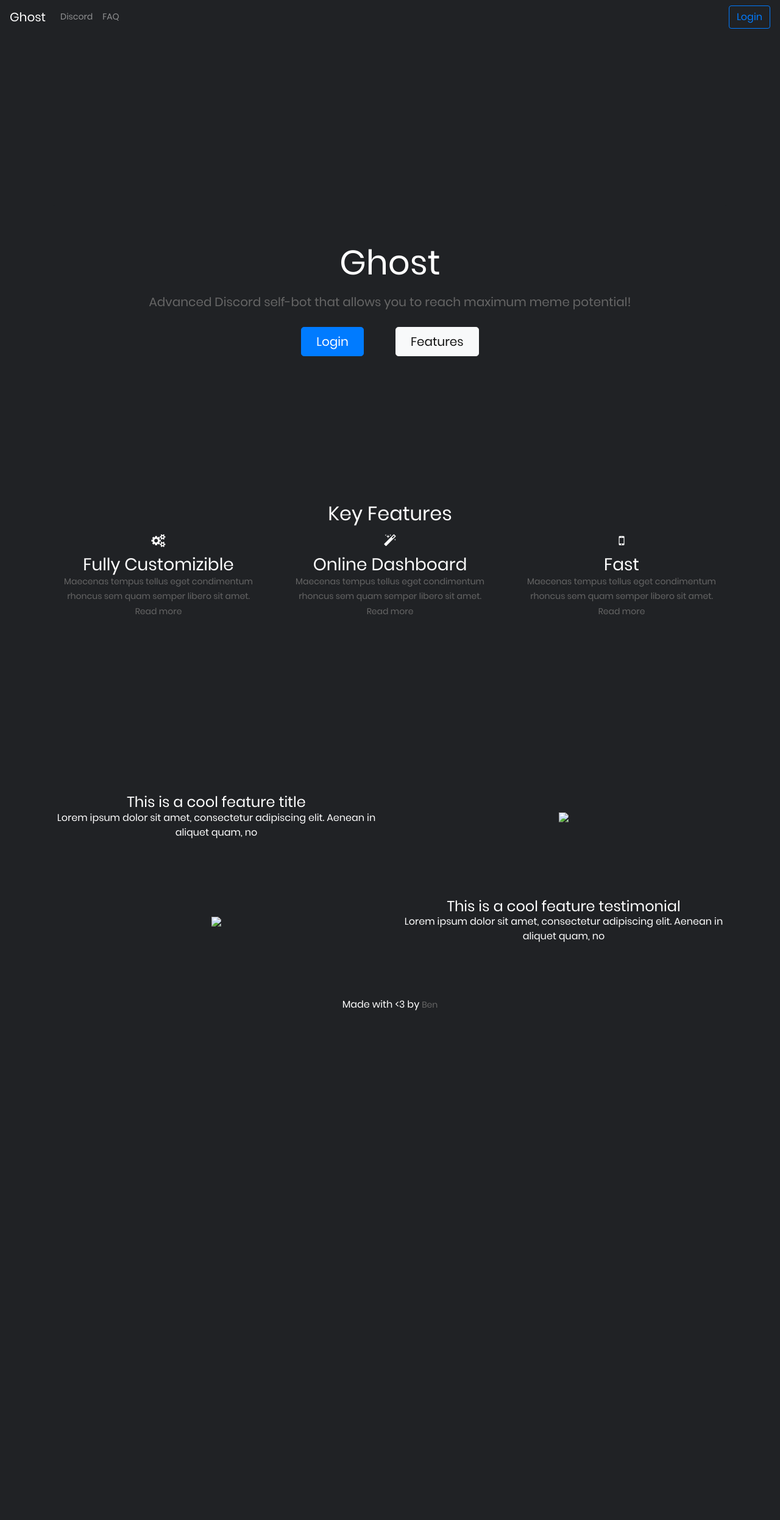
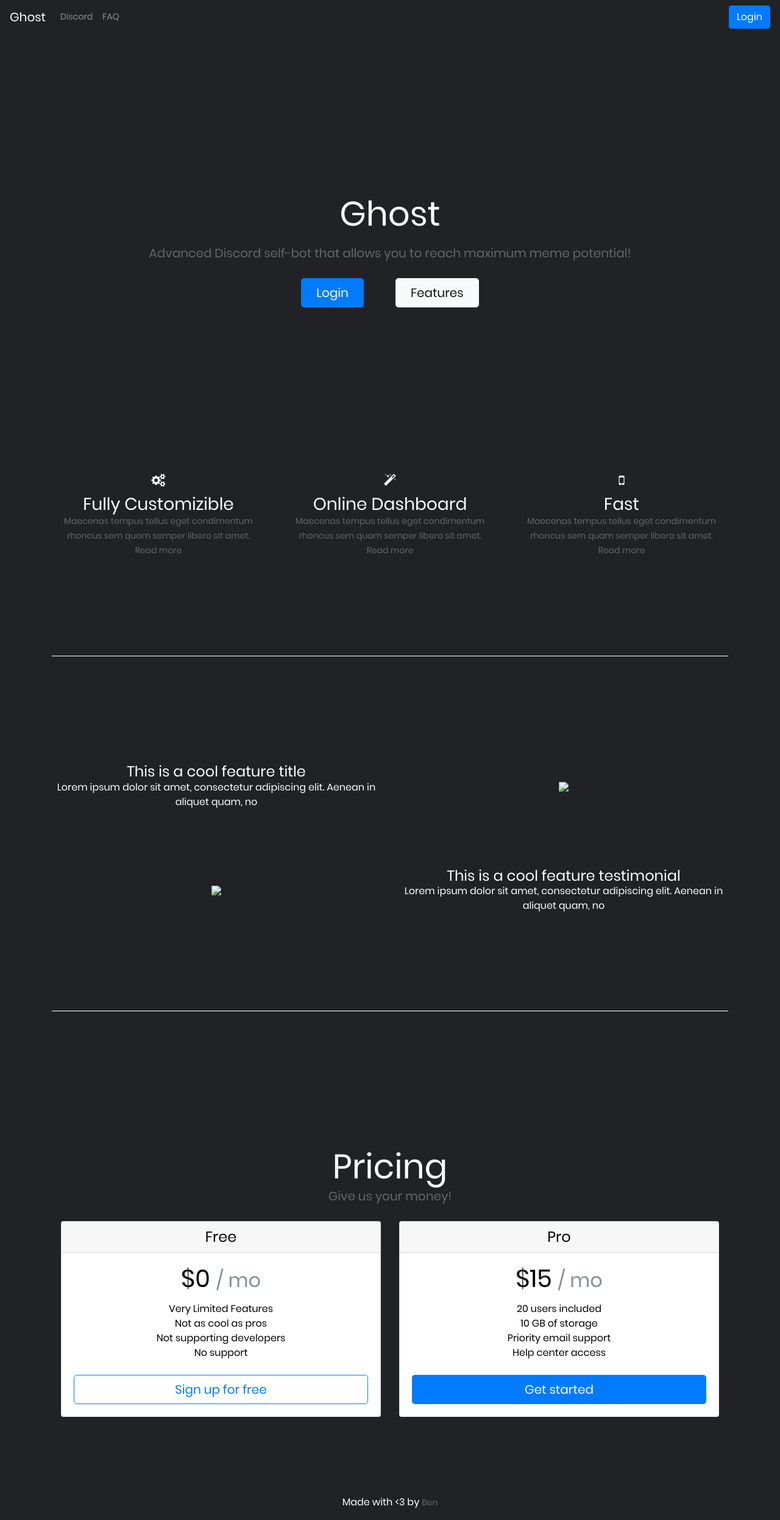
Before and after one commit to tempor1s/capstone, a Flask app: page / in a window 1280 px wide. Shown: the whole page at 61% size. Before the commit the page ends 1657 px from the top, so only its background shows below. Run offline with Flask 2, Linux system fonts and the light colour scheme; some libraries are stand-ins or nearby versions.

Commit message:
cool homepage :)

```diff
--- a/static/css/main.css
+++ b/static/css/main.css
@@ -27,16 +27,22 @@
     background-color: #202225;
 }
 
+hr {
+    border-color: white;
+    padding-bottom: 10rem;
+    margin-top: 10rem;
+}
+
+#pricing .card {
+    color: black;
+}
+
 #accordion .card {
-    background-color: #36393f !important;
+    background-color: #36393f;
 }
 
 .navbar {
-    padding-bottom: 15rem;
-}
-
-#key-features {
-    padding-bottom: 15rem;
+    padding-bottom: 10rem;
 }
 
 .navbar-inner {
@@ -45,7 +51,7 @@
 
 .jumbotron {
     background-color: #202225;
-    padding-bottom: 10rem;
+    padding-bottom: 15rem;
 }
 
 a {
@@ -64,7 +70,7 @@
 }
 a:hover {
     text-decoration: none;
-    color: #57b846;
+    color: #3393FF;
 }
 h1,
 h2,
--- a/templates/base.html
+++ b/templates/base.html
@@ -62,7 +62,7 @@
                     </li>
                 </ul>
                 <form class="form-inline my-2 my-lg-0">
-                    <a class="btn btn-outline-primary my-2 my-sm-0" href="{{ url_for('login') }}">
+                    <a class="btn btn-primary my-2 my-sm-0" href="{{ url_for('login') }}">
                         Login
                     </a>
                 </form>
@@ -94,5 +94,5 @@
             })
     </script>
 
-    <script src="../static/js/main.js" type="0be41f3265f7f4939e5595c9-text/javascript"></script>
+    <script src="../static/js/main.js" type="text/javascript"></script>
 </html>
--- a/templates/index.html
+++ b/templates/index.html
@@ -20,9 +20,8 @@
             >Features</a
         >
     </div>
-    <div id='key-features' class="pt-5">
-        <h2>Key Features</h2>
-        <div class="row pt-3">
+    <div id="key-features">
+        <div class="row">
             <div class="col-md-4">
                 <div class="about">
                     <i class="fa fa-cogs fa-lg pb-3"></i>
@@ -60,7 +59,8 @@
             </div>
         </div>
     </div>
-    <div class="row pb-5 pt-5">
+    <hr />
+    <div class="row pb-5">
         <div class="col my-auto">
             <h4>This is a cool feature title</h4>
             Lorem ipsum dolor sit amet, consectetur adipiscing elit. Aenean in
@@ -80,5 +80,61 @@
             aliquet quam, no
         </div>
     </div>
+    <hr />
+    <div class="pricing-header px-3 py-3 pt-md-5 pb-md-4 mx-auto text-center">
+        <h1 class="display-4">Pricing</h1>
+        <p class="lead">
+            Give us your money!
+        </p>
+    </div>
+
+    <div class="container" id="pricing">
+        <div class="card-deck mb-3 text-center">
+            <div class="card mb-4 box-shadow">
+                <div class="card-header">
+                    <h4 class="my-0 font-weight-normal">Free</h4>
+                </div>
+                <div class="card-body">
+                    <h1 class="card-title pricing-card-title">
+                        $0 <small class="text-muted">/ mo</small>
+                    </h1>
+                    <ul class="list-unstyled mt-3 mb-4">
+                        <li>Very Limited Features</li>
+                        <li>Not as cool as pros</li>
+                        <li>Not supporting developers</li>
+                        <li>No support</li>
+                    </ul>
+                    <button
+                        type="button"
+                        class="btn btn-lg btn-block btn-outline-primary"
+                    >
+                        Sign up for free
+                    </button>
+                </div>
+            </div>
+            <div class="card mb-4 box-shadow">
+                <div class="card-header">
+                    <h4 class="my-0 font-weight-normal">Pro</h4>
+                </div>
+                <div class="card-body">
+                    <h1 class="card-title pricing-card-title">
+                        $15 <small class="text-muted">/ mo</small>
+                    </h1>
+                    <ul class="list-unstyled mt-3 mb-4">
+                        <li>20 users included</li>
+                        <li>10 GB of storage</li>
+                        <li>Priority email support</li>
+                        <li>Help center access</li>
+                    </ul>
+                    <button
+                        type="button"
+                        class="btn btn-lg btn-block btn-primary"
+                    >
+                        Get started
+                    </button>
+                </div>
+            </div>
+        </div>
+    </div>
 </div>
 {% endblock content %}
```
